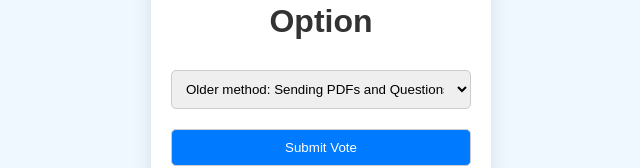
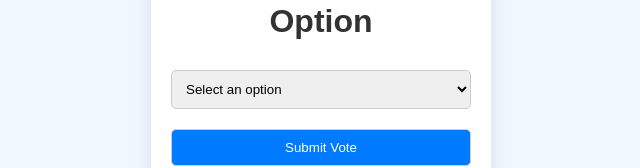
Before and after one commit to TheVirtualSpyac143/TheVirtualCodes, a plain HTML site: page index.html in a window 1280 px wide. Both pictures are taken after a click on the button "Submit Vote". Shown: the part 340-508 px from the top of the page, without its empty margins (319-959 px from the left). Drawn offline with Linux system fonts and the light colour scheme; no server answers.

Commit message:
Update index.html

```diff
--- a/index.html
+++ b/index.html
@@ -48,14 +48,22 @@
     <div class="container">
         <h1>Vote for Your Option</h1>
         <select id="voteOption">
-            <option value="option1">Older method: Sending PDFs and Questions to group..</option>
-            <option value="option2">Newer method: Writing at school in rough notebook, then rewriting in fair nb.. And very few questions at school</option>
+            <option value="" selected disabled>Select an option</option>
+            <option value="option1">Older Method: Sending PDFs and Questions to Group..</option>
+            <option value="option2">Newer method: Writing in school in rough notebook, Then rewriting it in fair notebook. Not much Question practise (As its not possible).</option>
         </select>
         <button onclick="castVote()">Submit Vote</button>
     </div>
     <script>
         async function castVote() {
-            const option = document.getElementById('voteOption').value;
+            const select = document.getElementById('voteOption');
+            const option = select.value;
+
+            if (!option) {
+                alert('Please select an option before submitting.');
+                return;
+            }
+
             try {
                 const response = await fetch('/vote', {
                     method: 'POST',
```
